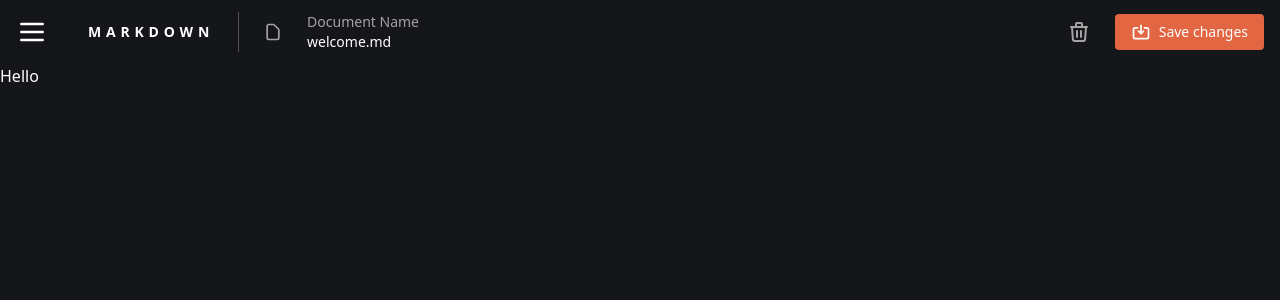
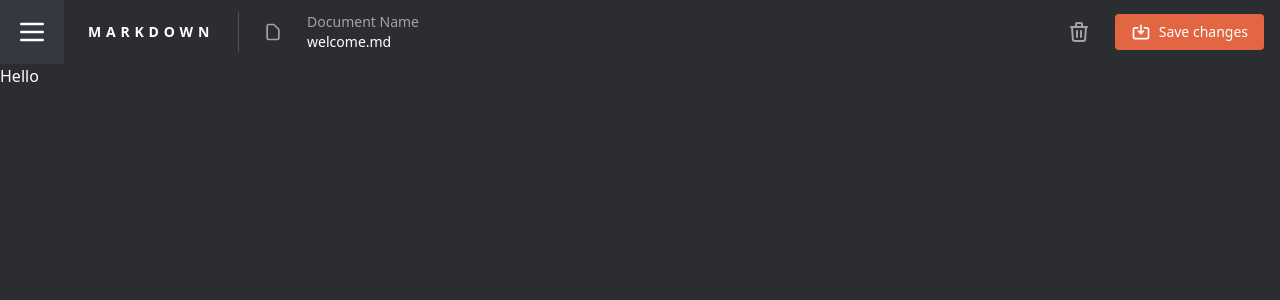
Before and after one commit to tomhine/next-markdown, a Next.js app: page / in a window 1280 px wide. Shown: the top 300 px of the page. Built offline with nearby package versions, Linux system fonts and the light colour scheme.

Commit message:
adjusted color names for new system

```diff
--- a/components/Layout.tsx
+++ b/components/Layout.tsx
@@ -6,11 +6,11 @@ type Props = {
 
 const Layout = ({ children }: Props) => {
   return (
-    <div className="min-h-screen bg-main-dark text-white">
-      <header className="flex h-16 w-full items-center justify-between bg-header-dark">
+    <div className="min-h-screen bg-main-light text-white">
+      <header className="bg-header-dark flex h-16 w-full items-center justify-between">
         {/* Header left */}
         <div className="flex h-full items-center gap-6">
-          <button className="flex h-full w-16 items-center justify-center bg-header-light">
+          <button className="flex h-full w-16 items-center justify-center bg-[#353840]">
             <MenuIcon className="h-8 w-8" />
           </button>
           <div className="flex items-center space-x-6 divide-x-[1px] divide-neutral-600">
```
